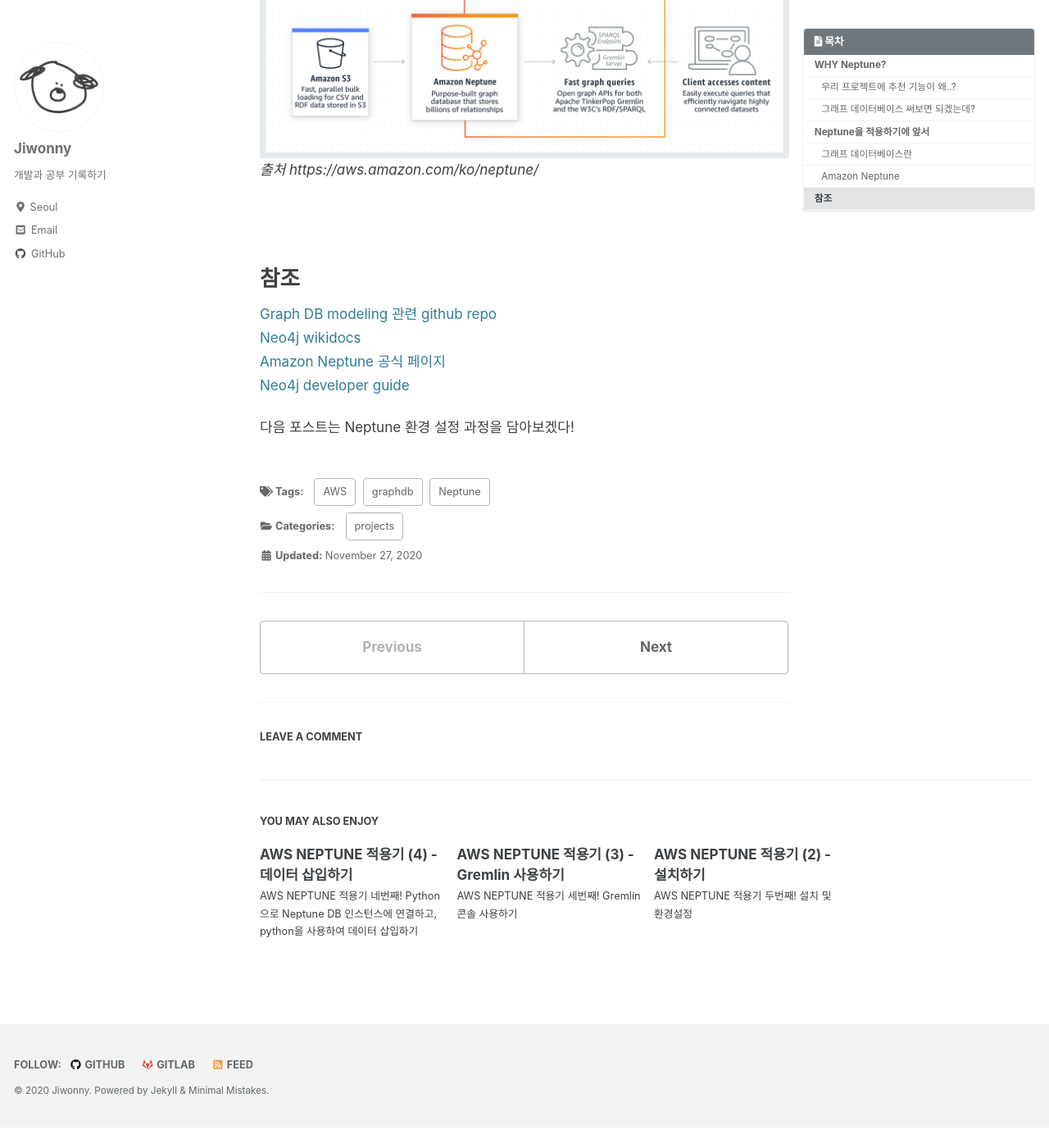
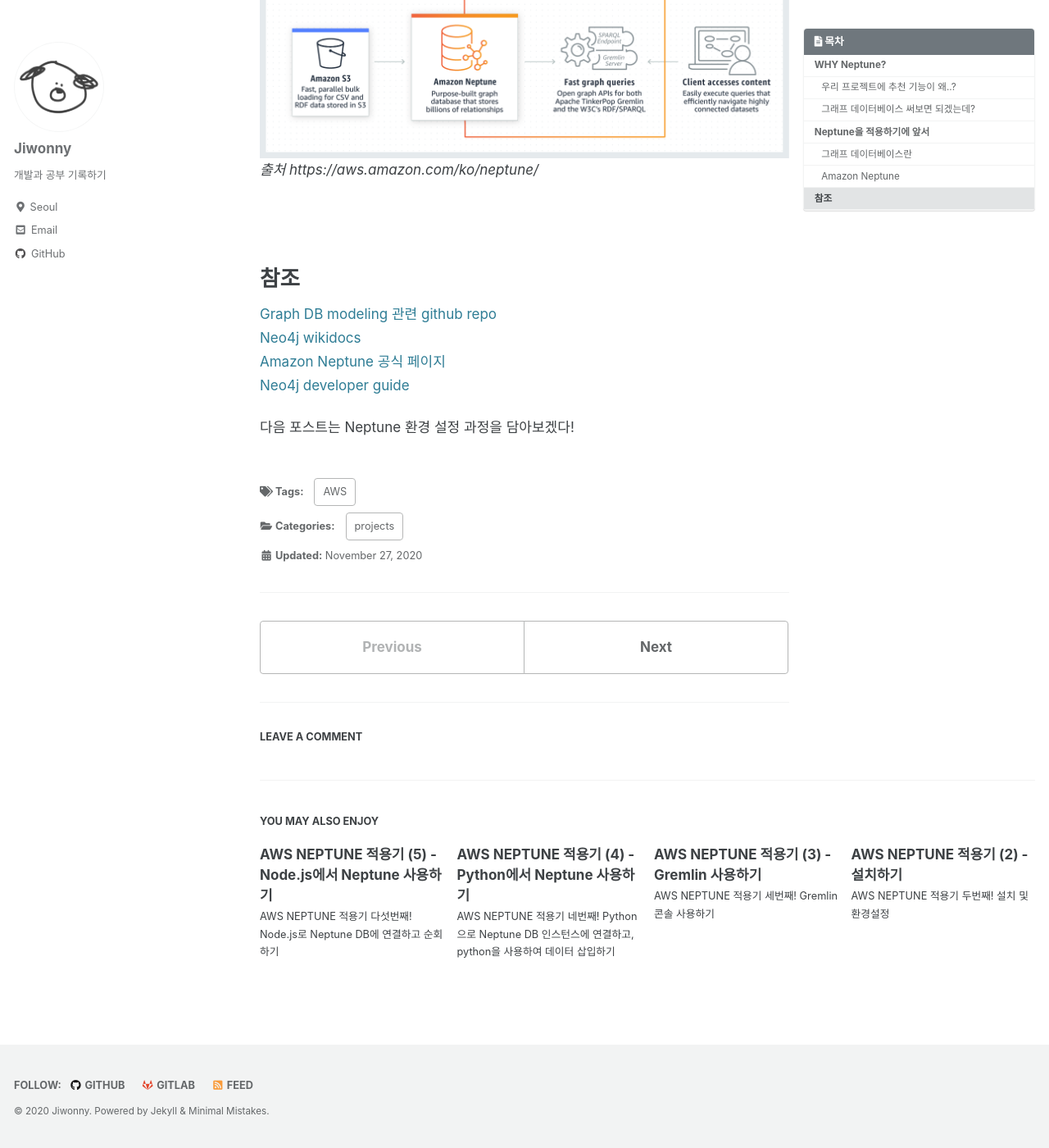
Before and after one commit to jiwonny/jiwonny.github.io, a Jekyll site: the page built from _posts/2020-11-27-aws-neptune-1.markdown, in a window 1280 px wide and 1400 px high, scrolled down 3630 px. Shown: the whole window at 82% size. Built offline with Jekyll 4.4.1, drawn with Linux system fonts in a browser that asks for light colours; cached includes are drawn as plain includes; comment, search, counter and statistics services are not loaded; before the commit the page ends 5005 px from its top, so only the background shows below that; part of the change alters nothing that is shown.

Commit message:
Add aws-neptune-5 post and modify tags

````diff
--- a/_posts/2020-11-27-aws-neptune-1.markdown
+++ b/_posts/2020-11-27-aws-neptune-1.markdown
@@ -8,8 +8,6 @@ toc_sticky: true
 toc_label: 목차
 tags:
     - AWS
-    - Neptune
-    - graphdb
 author_profile: true
 ---
 <br>
--- a/_posts/2020-12-01-aws-neptune-2.markdown
+++ b/_posts/2020-12-01-aws-neptune-2.markdown
@@ -8,8 +8,6 @@ toc_sticky: true
 toc_label: 목차
 tags:
     - AWS
-    - Neptune
-    - graphdb
 author_profile: true
 ---
 <br>
--- a/_posts/2020-12-02-aws-neptune-3.markdown
+++ b/_posts/2020-12-02-aws-neptune-3.markdown
@@ -8,8 +8,6 @@ toc_sticky: true
 toc_label: 목차
 tags:
     - AWS
-    - Neptune
-    - graphdb
 author_profile: true
 ---
 <br>
--- a/_posts/2020-12-07-aws-neptune-4.markdown
+++ b/_posts/2020-12-07-aws-neptune-4.markdown
@@ -1,13 +1,13 @@
 ---
 categories: projects
-title: AWS NEPTUNE 적용기 (4) - 데이터 삽입하기
+title: AWS NEPTUNE 적용기 (4) - Python에서 Neptune 사용하기
 excerpt: "AWS NEPTUNE 적용기 네번째! Python으로 Neptune DB 인스턴스에 연결하고, python을 사용하여 데이터 삽입하기"
 taxonomy: projects
 toc: true
 toc_sticky: true
 toc_label: 목차
 tags:
-    - Gremlin
+    - AWS
     - Python
 author_profile: true
 ---
--- /dev/null
+++ b/_posts/2020-12-15-aws-neptune-5.markdown
@@ -0,0 +1,251 @@
+---
+categories: projects
+title: AWS NEPTUNE 적용기 (5) - Node.js에서 Neptune 사용하기
+excerpt: "AWS NEPTUNE 적용기 다섯번째! Node.js로 Neptune DB에 연결하고 순회하기"
+taxonomy: projects
+toc: true
+toc_sticky: true
+toc_label: 목차
+tags:
+    - AWS
+    - Node.js
+author_profile: true
+---
+<br>
+
+이전 포스트 [AWS NEPTUNE 적용기 (4) - Python에서 Neptune 사용하기](/projects/aws-neptune-4)에서는 `Python`을 사용해 넵튠 데이터베이스에 접근해보았다면, 이번 포스트에서는 `Node.js`를 사용해 연결하는 과정을 담아보려 한다. 프로젝트를 진행하면서 `Python`을 사용했던 것은 데이터를 처리하기 위해서였는데, 한편 `Node.js`는 Web API를 구축하기 위해 사용했다. 사용자가 직접 데이터를 추가하는 기능은 없기에 이 API 서버에서는 데이터를 조회해서 뿌려주는 작업이 주로 이루어진다. 그래서 Neptune과의 연결에서는 그래프를 순회하도록 하는 것이 주된 작업이었다.
+<br>
+
+그래프를 순회하기 이전에, `Python`에서 Neptune DB에 연결하고 쿼리를 실행하기 위해 사전 환경 설정이 필요했듯, `Node.js`에서도 먼저 환경 구축이 필요하다.
+<br><br>
+
+# Node.js 사전 설정
+*참조*
+[Node.js를 사용하여 Neptune DB 인스턴스에 엑세스하기](https://docs.aws.amazon.com/ko_kr/neptune/latest/userguide/access-graph-gremlin-node-js.html)
+<br>
+
+## 1. 패키지 설치
+본 프로젝트는 node **v12.18.2** 환경에서 진행했다. 먼저, `npm`을 사용해 넵튠에 쿼리를 실행할 수 있도록 하는 gremlin 관련 패키지를 설치한다.
+```shell
+npm install gremlin
+```
+
+## 2. Neptune 연결 사전 설정
+Neptune에 연결하기 위해서 아래와 같이 Neptune DB 인스턴스의 주소를 기입해야한다.
+```javascript
+'wss://your-neputne-endpoint:8182/gremlin'
+```
+나는 `wss`, `endpoint`, `8182` 모두 변수로 지정하여 사용했고, 이를 위해 `dotenv` 라이브러리를 설치하여 사용했다. 각 변수에 대한 설명은 이전 포스트의 [`Python`으로 연결 시 사전 설정](/projects/aws-neptune-4/#2-neptune-연결-사전-설정)를 참고하면 된다. 이전 포스트에서 사전 설정했던 방식과 유사하게 진행했으며, 마찬가지로 `.env` 파일을 생성해 파일 안에 변수를 정의했다. 정의한 변수를 `config/index.js` 파일에 넣어 다른 파일에서도 읽을 수 있도록 했다.
+```javascript
+// config/index.js
+const env = require('dotenv')
+
+const envConfig = env.config()
+if (envConfig.error) {
+  throw new Error('Cannot find .env file')
+}
+
+module.exports = {
+  // Neptune Database env
+  neptuneProtocol: process.env.NEPTUNE_PROTOCOL,
+  neptuneHost: process.env.NEPTUNE_HOST,
+  neptunePort: process.env.NEPTUNE_PORT,
+}
+
+```
+<br><br>
+
+# 클래스 생성해 연결하기
+먼저, Neptune DB에 연결하기 위한 `loader` 파일을 생성했다. 해당 파일에서 연결을 위한 작업을 실행하고, 순회에 필요한 모듈을 다른 파일에서 사용할 수 있도록 export했다. 이러한 작업을 수행하기 위해서는 사전에 설치한 패키지로부터 필요한 모듈을 가져와야한다.
+
+## 1. 모듈 import
+AWS 공식 문서에서 제공하는 코드를 참조하여 모듈을 import했다.
+```javascript
+// loader/graphdb.js
+const gremlin = require('gremlin')
+const DriverRemoteConnection = gremlin.driver.DriverRemoteConnection
+const Graph = gremlin.structure.Graph
+
+const graph = new Graph()
+```
+
+
+## 2. Singleton 클래스 생성
+나는 AWS 공식 문서에서 제공하는 코드를 조금 변형하여 사용했는데, AWS 공식 문서의 코드는 아래와 같다.
+```javascript
+const gremlin = require('gremlin');
+const DriverRemoteConnection = gremlin.driver.DriverRemoteConnection;
+const Graph = gremlin.structure.Graph;
+
+dc = new DriverRemoteConnection('wss://your-neptune-endpoint:8182/gremlin',{});
+
+const graph = new Graph();
+const g = graph.traversal().withRemote(dc);
+```
+
+Neptune 데이터베이스에 연결할 때마다 Neptune DB와의 연결이 이루어지지 않도록 연결 객체가 한 번만 생성되게끔 Singleton Pattern으로 클래스를 정의했다.
+```javascript
+class GraphdbConnectionManager {
+  construnctor(endpoint) {
+    if (!GraphdbConnectionManager.instance) {
+      this._remoteConnection = new DriverRemoteConnection(endpoint, {})
+      GraphdbConnectionManager.instance = this
+    }
+    return GraphdbConnectionManager.instance
+  }
+
+  getRemoteConnection() {
+    return this._remoteConnection
+  }
+}
+
+```
+<br>
+
+
+## 3. Neptune DB에 연결하기
+위와 같이 정의한 클래스로 connection 객체를 생성해 Neptune DB 인스턴스에 연결할 수 있도록 했다. `loader/graphdb.js` 전체 코드는 아래와 같다.
+```javascript
+// loader/graphdb.js
+const config = require('../config/index')
+const gremlin = require('gremlin')
+const DriverRemoteConnection = gremlin.driver.DriverRemoteConnection
+
+class GraphdbConnectionManager {
+  construnctor(endpoint) {
+    if (!GraphdbConnectionManager.instance) {
+      this._remoteConnection = new DriverRemoteConnection(endpoint, {})
+      GraphdbConnectionManager.instance = this
+    }
+    return GraphdbConnectionManager.instance
+  }
+
+  getRemoteConnection() {
+    return this._remoteConnection
+  }
+}
+
+const endpoint = `${config.neptuneProtocol}://${config.neptuneHost}:${config.neptunePort}/gremlin`
+const graphdbConnectionManager = new GraphdbConnectionManager(endpoint)
+const remoteConnection = graphdbConnectionManager.getRemoteConnection()
+
+const Graph = gremlin.structure.Graph
+const graph = new Graph()
+const g = graph.traversal().withRemote(remoteConnection)
+
+module.exports = { gremlin, g }
+
+```
+위의 코드에서 export한 `g`는 이후 다른 파일에서 그래프를 순회하는데 사용할 수 있다.
+<br><br><br>
+
+# 그래프 순회하기
+`loader/graphdb.js`에서 export한 모듈을 사용해 그래프를 순회하는 메소드를 생성했다.
+
+## 1. 메소드 생성 및 모듈 import
+순회를 위해 `loader/graphdb.js`에서 `g` 모듈을 export하기도 했지만, `gremlin` 모듈 또한 export했는데 이 모듈은 그래프를 순회할 때 범위를 지정하거나 순회 시 option을 줄 수 있는 역할을 한다. 따라서 메소드 내에 먼저 필요한 모듈을 import해와야 한다.
+import하기 전에, 메소드를 생성할 때 **async** 를 붙임으로써 메소드 안에서 비동기 처리가 이루어질 수 있도록 했다. 그래프 데이터베이스에 접근하여 결과를 얻는 과정을 비동기적으로 처리하기 위해서이다.
+```javascript
+async getRelatedVideoReviews(keywords) {
+  const { gremlin, g } = require('../loaders/graphdb')
+  const P = gremlin.process.P
+  const s = gremlin.process.s
+  const order = gremlin.process.order
+  const column = gremlin.process.column
+}
+
+```
+<br>
+
+## 2. 그래프 순회 코드
+### edge 이름 기반으로 순회하기
+그래프를 순회하는 것은 [AWS NEPTUNE 적용기 (1)](/projects/aws-neptune-1/#우리-프로젝트에-추천-기능이-왜)에서도 언급했듯, 사용자가 눌러본 키워드(메뉴)를 기반으로 콘텐츠를 추천해주기 위해서이다. 추천을 위해 처음에 진행했던 순회 방식은 데이터베이스 설계 방식에 기초했다. 초기에 구축했던 그래프데이터베이스의 스키마를 기반으로 순회 방식을 고려했는데, 초기 그래프데이터베이스는 **keyword, video_review, category** 세 종류의 node들이 아래와 같은 관계를 맺고 있는 모습이었다.
+![graphdb-example-2](/assets/images/aws-neptune/graphdb-example2.png)
+<br>
+
+이러한 관계를 맺고 있는 데이터를 고려했을 때, 사용자가 키워드를 누르면 **keyword**가 속하는 **category** 노드들을 찾고, 각 **category** 노드가 갖고 있는 **keyword** 노드들을 찾은 후 각각의 **keyword** 노드들을 갖고 있는 **video_review** 노드들을 찾는다면 **사용자가 눌러본 키워드를 기반으로 영상을 추천**해줄 수 있을 것이라 판단했다. 글로 쓰려니 복잡한데, 간단히 표현하면 다음과 같다.
+> 눌러본 keyword --belongs--> category <--belongs-- keyword <--has-- **video_review**
+
+이 때 각각의 **video_review** 노드가 위와 같은 순회에 의해 몇 번 찾아지게 되는지 횟수를 센다면, 이 횟수가 높을수록 사용자가 눌러본 키워드와 관련도가 높은 영상일 것이라 생각했다. 이렇듯, 설계한 스키마를 토대로 특정 label을 가진 'edge'를 타고 그래프를 순회하는 방식이 첫 번째로 고안했던 방식이었다.
+<br>
+
+이러한 로직을 코드로 나타낸 것은 아래와 같다.
+```javascript
+async getRelatedVideoReviewsUsingEdge(keywords) {
+  const { gremlin, g } = require('../loaders/graphdb')
+  const P = gremlin.process.P
+  const s = gremlin.process.scope
+  const order = gremlin.process.order
+  const column = gremlin.process.column
+  try {
+    const result = await g
+      .V()
+      .has('name', P.within(keywords))
+      .out('belongs')
+      .in_('belongs')
+      .in_('has')
+      .groupCount()
+      .order(s.local)
+      .by(column.values, order.desc)
+      .limit(s.local, 15)
+      .toList()
+    return result
+  } catch (e) {
+    if (e instanceof ReferenceError || e instanceof SyntaxError) {
+      throw 'Neptune syntax or reference error'
+    }
+    throw e.message
+  }
+}
+
+```
+사용자가 `keyword`를 하나만 선택하는 것이 아니고, 여러 키워드를 눌러볼 수 있기 때문에 위 메소드의 parameter로 들어오는 'keywords'는 배열이다. 배열 안에 들어온 각각의 키워드마다 `belongs` label을 가진 edge를 타고 카테고리를 찾고, 카테고리에 `in` 방향으로 들어온 `belongs` edge를 타고 키워드를 찾고, 같은 방식으로 영상 노드를 찾아 나가는 것이다.
+<br>
+
+`order().by()`를 통해 `count`가 많은 순서대로 정렬하도록 하면 결과값으로 `Map`의 배열을 반환한다. `keywords` 매개변수로 ['찐만두', '돈가스', '밀전병']을 전달했을 때 아래와 같은 결과를 얻을 수 있었다.
+<br>
+
+![traversal-result-map](/assets/images/aws-neptune/traversal-result-map.png)
+3, 2와 같은 숫자는 각 영상이 순회하면서 조회된 횟수로 위 사진은 이 숫자에 대한 내림차순으로 정렬한 결과이다.
+<br>
+
+### 거리 기반으로 순회하기
+위와 같이 **edge의 label 이름을 기반으로 순회**할 경우에는, 만약 새로운 `label`을 가진 노드가 추가되거나 노드/엣지의 `label` 이름이 변경된다면 문제가 발생할 수 있다. 새로운 `label`을 가진 노드가 추가될 경우, 위의 방식은 새로 추가되는 관계를 고려하지 못하게 된다. 한 두개의 새로운 관계가 추가될 경우 쿼리에 반영할 수 있겠지만, 이후 관계가 더 복잡해진다면 이 모든 관계를 다 추가하기는 어려울 것이다. 그래서 새로 고안한 방법은 **거리를 기반으로 순회**하도록 하는 것이다. 새로 고안한 방법을 배포 버전에 반영했는데, 이전의 방식보다 간단하며 노드/엣지가 맺고 있는 관계나 스키마를 신경쓰지 않아도 되기 때문이었다. 해당 메소드는 다음과 같다.
+```javascript
+async getRelatedVideoReviewsUsingDistance(keywords) {
+  const { gremlin, g } = require('../loaders/graphdb')
+  const P = gremlin.process.P
+  const s = gremlin.process.scope
+  const order = gremlin.process.order
+  const column = gremlin.process.column
+  const __ = gremlin.process.statics
+
+  try {
+    const result = await g
+      .V()
+      .has('name', P.within(keywords))
+      .repeat(__.both())
+      .times(3)
+      .filter(__.label().is('video_review'))
+      .groupCount()
+      .order(s.local)
+      .by(column.values, order.desc)
+      .limit(s.local, 15)
+      .toList()
+    return result
+  } catch (e) {
+    if (e instanceof ReferenceError || e instanceof SyntaxError) {
+      throw 'Neptune syntax or reference error'
+    }
+    throw e.message
+  }
+}
+```
+처음 방식과 다른 부분은 `repeat().times().filter()` 부분이고 나머지 부분은 동일하다. 이 메소드에서는 사용자가 선택한 키워드들을 시작점으로 하여 in/out 방향과 관련 없이 연결된 edge를 타고 순회한다. edge 하나를 사이에 둔 두 노드 간의 거리가 1이라고 할 때, 선택한 키워드를 기준으로 거리가 3 이내에 있는 노드들 중 label이 `video_review`인 노드들을 필터링하도록 했다. 결과값 형식은 `getRelatedVideoReviewsUsingEdge()` 메소드의 반환 형식과 동일하다.
+<br><br>
+
+# 마무리하며
+위와 같이 순회 쿼리를 실행하는 메소드를 생성해 사용자가 눌러본 키워드를 기반으로 다음 영상을 추천해줄 수 있는 API를 개발했다. 이렇게 그래프 데이터베이스를 활용해 간단한 추천 기능을 구현해낼 수 있었다. 추천이라고 하기엔 조금 민망할만큼 비교적 간단한 로직이지만, 이 추천 로직을 구현하기 위해 그래프데이터베이스라는 개념을 접해보고 Neptune도 사용해볼 수 있었던 재밌는 경험이었다.
+<br>
+
+이번 포스트까지가 Neptune을 사용하기 위한 필수적인 단계들을 정리한 것이었다면, 다음 포스트부터는 시각화나 백업, 인스턴스 삭제 등 부가적인 것을 다뤄보고자 한다.
````
Also changed, not shown: assets/images/aws-neptune/graphdb-example2.png (added), assets/images/aws-neptune/traversal-result-map.png (added).
